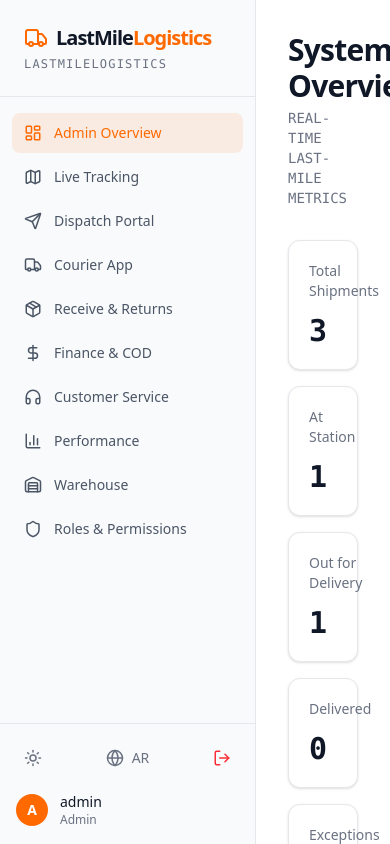
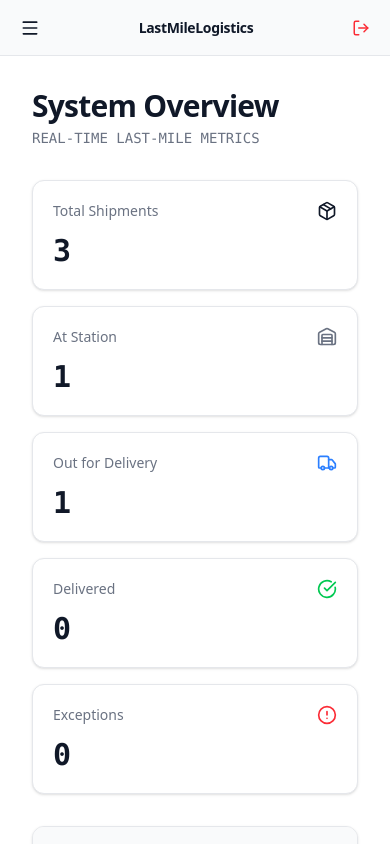
Before and after one commit to khaledelmasry-k/Last-Maile-System, a React (Vite) app: page /login in a window 390 px wide. Both pictures are taken after a click on the button "Sign In". Built offline with nearby package versions, Linux system fonts and the light colour scheme; no server answers.

Commit message:
Improve responsive layout with mobile header and collapsible sidebar

```diff
--- a/src/components/Layout.tsx
+++ b/src/components/Layout.tsx
@@ -1,6 +1,6 @@
-import React from 'react';
+import React, { useState } from 'react';
 import { NavLink, Outlet } from 'react-router-dom';
-import { LayoutDashboard, Send, Truck, Package, DollarSign, HeadphonesIcon, BarChart3, Warehouse, Map, Shield, LogOut, Moon, Sun, Globe } from 'lucide-react';
+import { LayoutDashboard, Send, Truck, Package, DollarSign, HeadphonesIcon, BarChart3, Warehouse, Map, Shield, LogOut, Moon, Sun, Globe, Menu, X } from 'lucide-react';
 import clsx from 'clsx';
 import { useAuth } from '../context/AuthContext';
 import { useTheme } from '../context/ThemeContext';
@@ -23,9 +23,10 @@ export const Layout = () => {
   const { user, logout } = useAuth();
   const { theme, toggleTheme } = useTheme();
   const { t, i18n } = useTranslation();
+  const [mobileNavOpen, setMobileNavOpen] = useState(false);
 
   const currentRole = user?.role || 'Admin';
-  const visibleNavItems = navItems.filter(item => item.roles.includes(currentRole));
+  const visibleNavItems = navItems.filter((item) => item.roles.includes(currentRole));
 
   const toggleLanguage = () => {
     const nextLang = i18n.language === 'en' ? 'ar' : 'en';
@@ -33,14 +34,37 @@ export const Layout = () => {
     document.documentElement.dir = nextLang === 'ar' ? 'rtl' : 'ltr';
   };
 
+  const closeMobileNav = () => setMobileNavOpen(false);
+
   return (
     <div className="flex h-screen bg-white dark:bg-[#0a0a0a] text-gray-900 dark:text-white overflow-hidden font-sans transition-colors duration-200">
+      {/* Mobile header */}
+      <div className="lg:hidden fixed top-0 left-0 right-0 z-40 h-14 px-3 border-b border-gray-200 dark:border-[#2a2a2a] bg-gray-50 dark:bg-[#141414] flex items-center justify-between">
+        <button onClick={() => setMobileNavOpen((v) => !v)} className="p-2 rounded-lg hover:bg-gray-200 dark:hover:bg-[#2a2a2a]">
+          {mobileNavOpen ? <X size={20} /> : <Menu size={20} />}
+        </button>
+        <div className="text-sm font-bold tracking-tight">LastMileLogistics</div>
+        <button onClick={logout} className="p-2 text-red-500 rounded-lg hover:bg-red-50 dark:hover:bg-red-500/10">
+          <LogOut size={18} />
+        </button>
+      </div>
+
+      {/* Mobile backdrop */}
+      {mobileNavOpen ? <div className="lg:hidden fixed inset-0 z-30 bg-black/40" onClick={closeMobileNav} /> : null}
+
       {/* Sidebar */}
-      <aside className="w-64 bg-gray-50 dark:bg-[#141414] border-r border-gray-200 dark:border-[#2a2a2a] flex flex-col transition-colors duration-200">
+      <aside
+        className={clsx(
+          'fixed lg:static top-14 lg:top-0 left-0 z-40 h-[calc(100vh-56px)] lg:h-screen w-72 lg:w-64 bg-gray-50 dark:bg-[#141414] border-r border-gray-200 dark:border-[#2a2a2a] flex flex-col transition-transform duration-200',
+          mobileNavOpen ? 'translate-x-0' : '-translate-x-full lg:translate-x-0',
+        )}
+      >
         <div className="p-6 border-b border-gray-200 dark:border-[#2a2a2a]">
           <h1 className="text-xl font-bold tracking-tighter flex items-center gap-2">
             <Truck className="text-orange-500" />
-            <span>LastMile<span className="text-orange-500">Logistics</span></span>
+            <span>
+              LastMile<span className="text-orange-500">Logistics</span>
+            </span>
           </h1>
           <p className="text-xs text-gray-500 mt-1 uppercase tracking-widest font-mono">{t('LastMileLogistics')}</p>
         </div>
@@ -53,12 +77,13 @@ export const Layout = () => {
                 <li key={item.path}>
                   <NavLink
                     to={item.path}
+                    onClick={closeMobileNav}
                     className={({ isActive }) =>
                       clsx(
-                        "flex items-center gap-3 px-3 py-2.5 rounded-lg text-sm font-medium transition-colors",
+                        'flex items-center gap-3 px-3 py-2.5 rounded-lg text-sm font-medium transition-colors',
                         isActive
-                          ? "bg-orange-500/10 text-orange-500"
-                          : "text-gray-600 dark:text-gray-400 hover:text-gray-900 dark:hover:text-white hover:bg-gray-200 dark:hover:bg-[#2a2a2a]"
+                          ? 'bg-orange-500/10 text-orange-500'
+                          : 'text-gray-600 dark:text-gray-400 hover:text-gray-900 dark:hover:text-white hover:bg-gray-200 dark:hover:bg-[#2a2a2a]',
                       )
                     }
                   >
@@ -80,15 +105,13 @@ export const Layout = () => {
               <Globe size={18} />
               {i18n.language === 'en' ? 'AR' : 'EN'}
             </button>
-            <button onClick={logout} className="p-2 text-red-500 hover:text-red-600 transition-colors rounded-lg hover:bg-red-50 dark:hover:bg-red-500/10">
+            <button onClick={logout} className="hidden lg:inline-flex p-2 text-red-500 hover:text-red-600 transition-colors rounded-lg hover:bg-red-50 dark:hover:bg-red-500/10">
               <LogOut size={18} />
             </button>
           </div>
 
           <div className="flex items-center gap-3">
-            <div className="w-8 h-8 rounded-full bg-orange-500 flex items-center justify-center text-sm font-bold text-white">
-              {user?.name?.charAt(0).toUpperCase() || 'U'}
-            </div>
+            <div className="w-8 h-8 rounded-full bg-orange-500 flex items-center justify-center text-sm font-bold text-white">{user?.name?.charAt(0).toUpperCase() || 'U'}</div>
             <div>
               <p className="text-sm font-medium text-gray-900 dark:text-white">{user?.name || t('User')}</p>
               <p className="text-xs text-gray-500">{t(currentRole)}</p>
@@ -98,7 +121,7 @@ export const Layout = () => {
       </aside>
 
       {/* Main Content */}
-      <main className="flex-1 overflow-y-auto bg-white dark:bg-[#0a0a0a] transition-colors duration-200">
+      <main className="flex-1 overflow-y-auto bg-white dark:bg-[#0a0a0a] transition-colors duration-200 pt-14 lg:pt-0">
         <Outlet />
       </main>
     </div>
```
